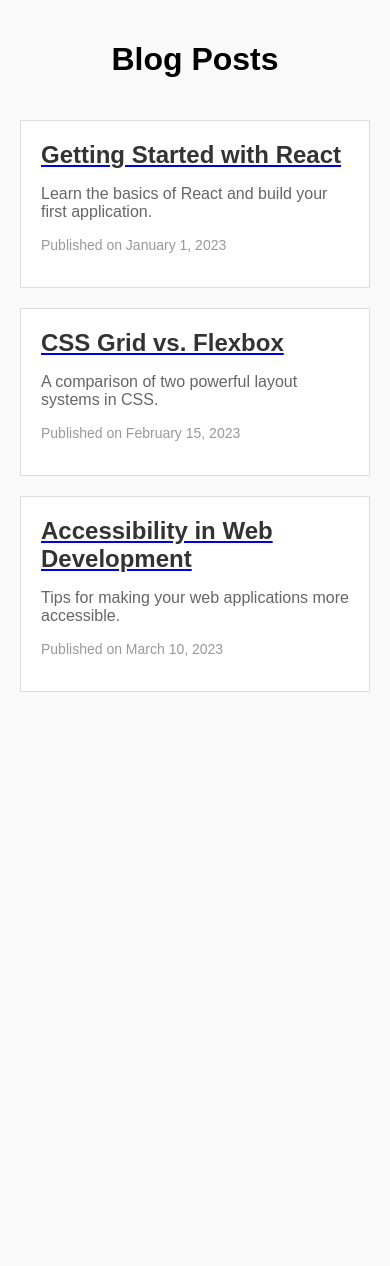
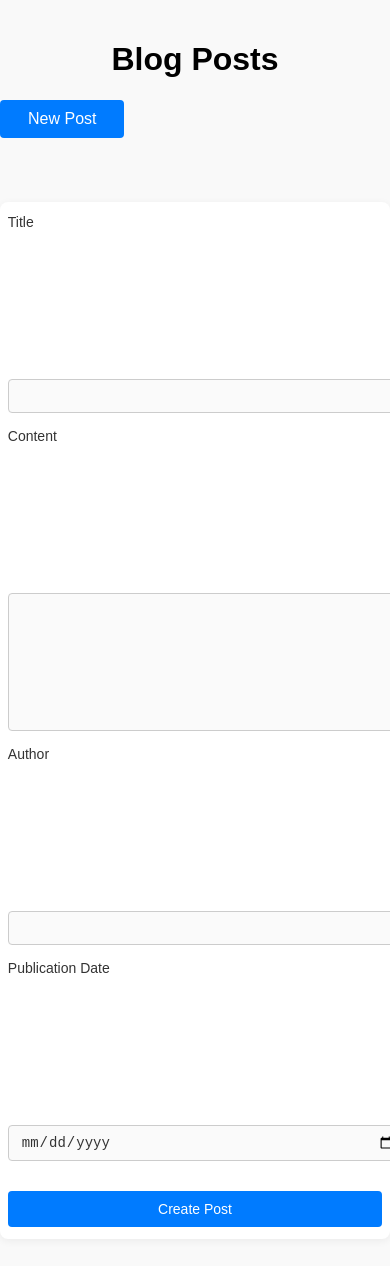
Before and after one commit to anilkurma06/React-Blog-Post, a React (Vite) app: page /new in a window 390 px wide. Shown: the top 1266 px of the page. Before the commit the page ends 844 px from the top, so only its background shows below. Built offline with nearby package versions, Linux system fonts and the light colour scheme; the HTML template or start-up script is replaced by a standard one.

Commit message:
challenge4 added delete post feature

```diff
--- /dev/null
+++ b/components/BlogPostForm.jsx
@@ -0,0 +1,95 @@
+import React, { useState, useEffect } from 'react';
+import styles from './BlogPostForm.module.css';
+
+const BlogPostForm = ({ post, onSubmit }) => {
+  const [title, setTitle] = useState(post?.title || '');
+  const [content, setContent] = useState(post?.content || '');
+  const [author, setAuthor] = useState(post?.author || '');
+  const [date, setDate] = useState(post?.date || '');
+  const [errors, setErrors] = useState({});
+  const [submitting, setSubmitting] = useState(false);
+
+  useEffect(() => {
+    setTitle(post?.title || '');
+    setContent(post?.content || '');
+    setAuthor(post?.author || '');
+    setDate(post?.date || '');
+  }, [post]);
+
+  const handleSubmit = async (e) => {
+    e.preventDefault();
+    const newErrors = {};
+    if (!title) newErrors.title = 'Required';
+    if (!content) newErrors.content = 'Required';
+    if (!author) newErrors.author = 'Required';
+    if (!date) newErrors.date = 'Required';
+    setErrors(newErrors);
+    if (Object.keys(newErrors).length > 0) return;
+    setSubmitting(true);
+    await onSubmit({ title, content, author, date });
+    setSubmitting(false);
+  };
+
+  return (
+    <form className={styles.blogPostForm} onSubmit={handleSubmit} noValidate>
+      <div className={styles.formGroup}>
+        <label htmlFor="title">Title</label>
+        <input
+          id="title"
+          type="text"
+          value={title}
+          onChange={(e) => setTitle(e.target.value)}
+          aria-invalid={!!errors.title}
+          aria-describedby={errors.title ? 'title-error' : undefined}
+        />
+        {errors.title && <p id="title-error" className={styles.error} role="alert">{errors.title}</p>}
+      </div>
+      <div className={styles.formGroup}>
+        <label htmlFor="content">Content</label>
+        <textarea
+          id="content"
+          value={content}
+          onChange={(e) => setContent(e.target.value)}
+          aria-invalid={!!errors.content}
+          aria-describedby={errors.content ? 'content-error' : undefined}
+        />
+        {errors.content && <p id="content-error" className={styles.error} role="alert">{errors.content}</p>}
+      </div>
+      <div className={styles.formGroup}>
+        <label htmlFor="author">Author</label>
+        <input
+          id="author"
+          type="text"
+          value={author}
+          onChange={(e) => setAuthor(e.target.value)}
+          aria-invalid={!!errors.author}
+          aria-describedby={errors.author ? 'author-error' : undefined}
+        />
+        {errors.author && <p id="author-error" className={styles.error} role="alert">{errors.author}</p>}
+      </div>
+      <div className={styles.formGroup}>
+        <label htmlFor="date">Publication Date</label>
+        <input
+          id="date"
+          type="date"
+          value={date}
+          onChange={(e) => setDate(e.target.value)}
+          aria-invalid={!!errors.date}
+          aria-describedby={errors.date ? 'date-error' : undefined}
+        />
+        {errors.date && <p id="date-error" className={styles.error} role="alert">{errors.date}</p>}
+      </div>
+      <div className={styles.buttonGroup}>
+        <button
+          type="submit"
+          disabled={submitting}
+          className={styles.submitButton}
+        >
+          {submitting ? 'Submitting...' : post ? 'Update Post' : 'Create Post'}
+        </button>
+      </div>
+    </form>
+  );
+};
+
+export default BlogPostForm;
--- /dev/null
+++ b/components/BlogPostForm.module.css
@@ -0,0 +1,122 @@
+.blogPostForm {
+  font-family: Arial, Roboto, sans-serif;
+  max-width: 800px;
+  margin: 40px auto;
+  background: #fff;
+  padding: 32px 24px;
+  border-radius: 8px;
+  box-shadow: 0 2px 8px rgba(0,0,0,0.06);
+}
+
+.formGroup {
+  display: flex;
+  flex-direction: row;
+  align-items: flex-start;
+  margin-bottom: 20px;
+}
+
+.formGroup label {
+  flex: 0 0 160px;
+  text-align: right;
+  margin-right: 10px;
+  font-size: 16px;
+  color: #333;
+  padding-top: 6px;
+}
+
+.formGroup input,
+.formGroup textarea {
+  flex: 1 1 0;
+  font-size: 16px;
+  color: #333;
+  border: 1px solid #ccc;
+  border-radius: 4px;
+  padding: 8px 12px;
+  outline: none;
+  transition: border-color 0.2s, box-shadow 0.2s;
+  background: #fafafa;
+}
+
+.formGroup input:focus,
+.formGroup textarea:focus {
+  border-color: #007bff;
+  box-shadow: 0 0 0 2px #007bff33;
+}
+
+.formGroup textarea {
+  min-height: 120px;
+  resize: vertical;
+}
+
+.error {
+  color: #ff0000;
+  font-size: 14px;
+  margin-top: 4px;
+  margin-left: 170px;
+}
+
+.buttonGroup {
+  display: flex;
+  justify-content: flex-end;
+}
+
+.submitButton {
+  background: #007bff;
+  color: #fff;
+  font-size: 16px;
+  border: none;
+  border-radius: 4px;
+  padding: 10px 28px;
+  cursor: pointer;
+  margin-top: 20px;
+  transition: background 0.2s;
+}
+.submitButton:disabled {
+  background: #6cb2ff;
+  cursor: not-allowed;
+}
+.submitButton:focus {
+  outline: 2px solid #007bff;
+}
+
+@media (max-width: 1200px) {
+  .blogPostForm {
+    max-width: 98vw;
+    padding: 18px 6vw;
+  }
+}
+
+@media (max-width: 768px) {
+  .blogPostForm {
+    padding: 12px 2vw;
+  }
+  .formGroup {
+    flex-direction: column;
+    align-items: stretch;
+    margin-bottom: 15px;
+  }
+  .formGroup label {
+    text-align: left;
+    margin-right: 0;
+    margin-bottom: 5px;
+    font-size: 14px;
+    padding-top: 0;
+  }
+  .formGroup input,
+  .formGroup textarea {
+    font-size: 14px;
+    width: 100%;
+  }
+  .error {
+    margin-left: 0;
+    font-size: 12px;
+  }
+  .buttonGroup {
+    justify-content: stretch;
+  }
+  .submitButton {
+    width: 100%;
+    margin-top: 15px;
+    font-size: 14px;
+  }
+}
--- a/src/App.jsx
+++ b/src/App.jsx
@@ -1,38 +1,146 @@
 import React from 'react';
-import { Routes, Route } from 'react-router-dom';
+import { Routes, Route, useNavigate, useParams } from 'react-router-dom';
 import BlogPostList from './components/BlogPostList';
+import BlogPostForm from '../components/BlogPostForm';
 
-const samplePosts = [
+const initialPosts = [
   {
     id: '1',
     title: 'Getting Started with React',
+    content: 'Learn the basics of React and build your first application.',
     summary: 'Learn the basics of React and build your first application.',
+    author: 'John Doe',
     date: '2023-01-01',
     url: '/posts/1',
   },
   {
     id: '2',
     title: 'CSS Grid vs. Flexbox',
+    content: 'A comparison of two powerful layout systems in CSS.',
     summary: 'A comparison of two powerful layout systems in CSS.',
+    author: 'Jane Smith',
     date: '2023-02-15',
     url: '/posts/2',
   },
   {
     id: '3',
     title: 'Accessibility in Web Development',
+    content: 'Tips for making your web applications more accessible.',
     summary: 'Tips for making your web applications more accessible.',
+    author: 'Alex Lee',
     date: '2023-03-10',
     url: '/posts/3',
   },
 ];
 
+function BlogPostView({ posts, onEdit, onDelete }) {
+  const { id } = useParams();
+  const post = posts.find((p) => p.id === id);
+  const navigate = useNavigate();
+  if (!post) return <p>Post not found.</p>;
+  return (
+    <div style={{ maxWidth: 800, margin: '40px auto', background: '#fff', padding: 32, borderRadius: 8 }}>
+      <button
+        onClick={() => navigate(-1)}
+        style={{
+          marginBottom: 24,
+          background: '#f0f0f0',
+          color: '#333',
+          border: '1px solid #ccc',
+          borderRadius: 4,
+          padding: '8px 18px',
+          fontSize: 16,
+          cursor: 'pointer',
+        }}
+      >
+        ← Back
+      </button>
+      <h2>{post.title}</h2>
+      <p style={{ color: '#999', fontSize: 14 }}>By {post.author} on {new Date(post.date).toLocaleDateString()}</p>
+      <div style={{ margin: '24px 0', fontSize: 16 }}>{post.content}</div>
+      <button onClick={() => onEdit(post.id)} style={{ marginRight: 16 }}>Edit</button>
+      <button onClick={() => { onDelete(post.id); navigate('/'); }} style={{ color: '#fff', background: '#ff0000', border: 'none', borderRadius: 4, padding: '8px 18px', cursor: 'pointer' }}>Delete</button>
+    </div>
+  );
+}
+
 function App() {
+  const [posts, setPosts] = React.useState(initialPosts);
+  const [editingPost, setEditingPost] = React.useState(null);
+  const [showForm, setShowForm] = React.useState(false);
+  const navigate = useNavigate();
+
+  const handleCreate = () => {
+    setEditingPost(null);
+    setShowForm(true);
+  };
+
+  const handleEdit = (id) => {
+    const post = posts.find((p) => p.id === id);
+    setEditingPost(post);
+    setShowForm(true);
+    navigate(`/edit/${id}`);
+  };
+
+  const handleFormSubmit = (formData) => {
+    if (editingPost) {
+      setPosts((prev) => prev.map((p) => (p.id === editingPost.id ? { ...p, ...formData, summary: formData.content.slice(0, 60) + '...' } : p)));
+      setShowForm(false);
+      setEditingPost(null);
+      navigate('/');
+    } else {
+      const newId = (posts.length + 1).toString();
+      setPosts((prev) => [
+        ...prev,
+        {
+          ...formData,
+          id: newId,
+          summary: formData.content.slice(0, 60) + '...',
+          url: `/posts/${newId}`,
+        },
+      ]);
+      setShowForm(false);
+      setEditingPost(null);
+      navigate('/');
+    }
+  };
+
+  const handleDelete = (id) => {
+    setPosts((prev) => prev.filter((p) => p.id !== id));
+    setShowForm(false);
+    setEditingPost(null);
+  };
+
   return (
     <>
       <h1>Blog Posts</h1>
-      <BlogPostList posts={samplePosts} />
+      <button
+        onClick={() => {
+          setEditingPost(null);
+          setShowForm(true);
+          navigate('/new');
+        }}
+        style={{
+          marginBottom: 24,
+          background: '#007bff',
+          color: '#fff',
+          border: 'none',
+          borderRadius: 4,
+          padding: '10px 28px',
+          fontSize: 16,
+          cursor: 'pointer',
+          transition: 'background 0.2s',
+        }}
+        onMouseOver={e => (e.target.style.background = '#0056b3')}
+        onMouseOut={e => (e.target.style.background = '#007bff')}
+      >
+        New Post
+      </button>
       <Routes>
-        <Route path="/posts/:id" element={<p>Post Content Placeholder</p>} />
+        <Route path="/" element={<BlogPostList posts={posts} />} />
+        <Route path="/posts/:id" element={<BlogPostView posts={posts} onEdit={handleEdit} onDelete={handleDelete} />} />
+        <Route path="/edit/:id" element={<BlogPostForm post={editingPost} onSubmit={handleFormSubmit} />} />
+        <Route path="/new" element={<BlogPostForm onSubmit={handleFormSubmit} />} />
       </Routes>
     </>
   );
```
